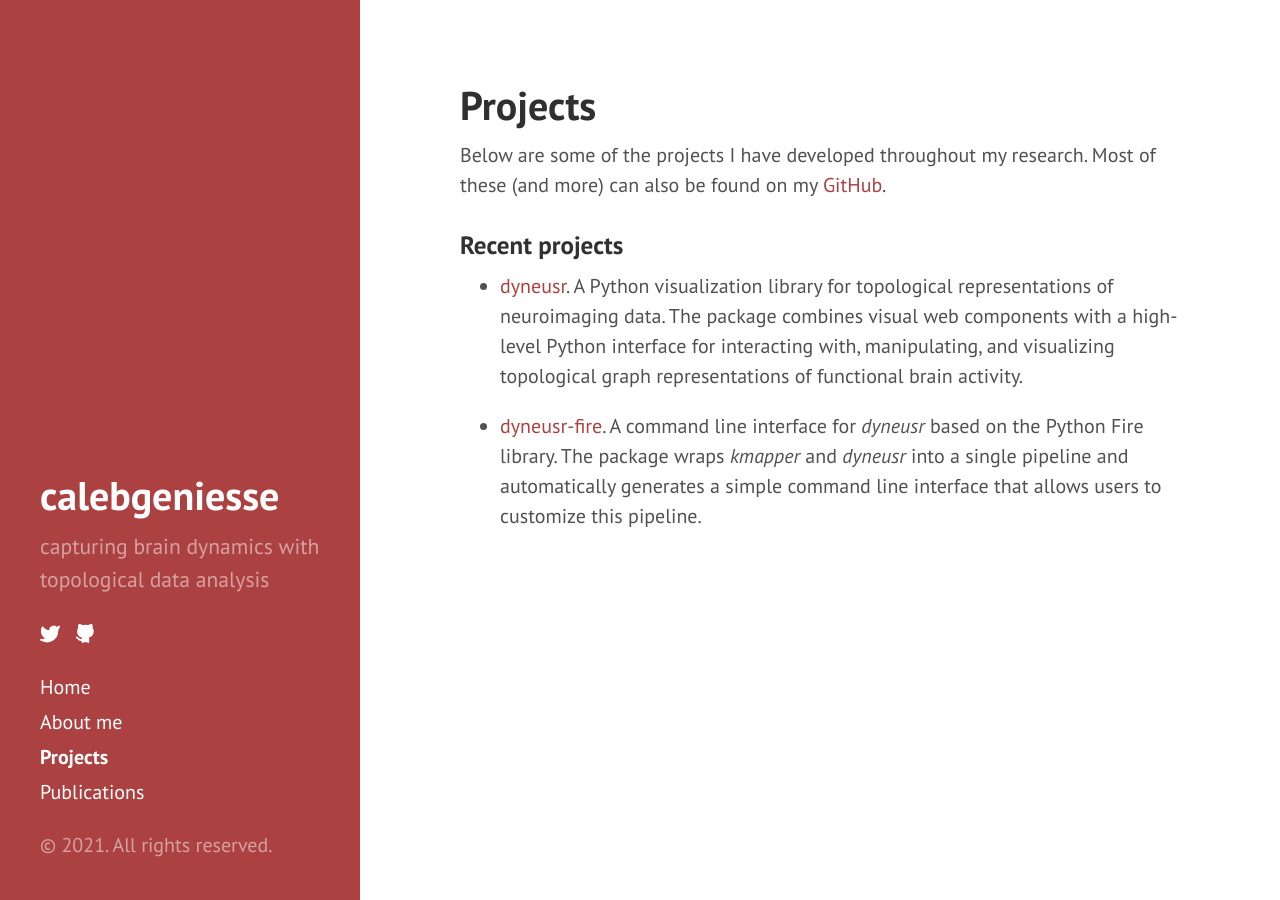
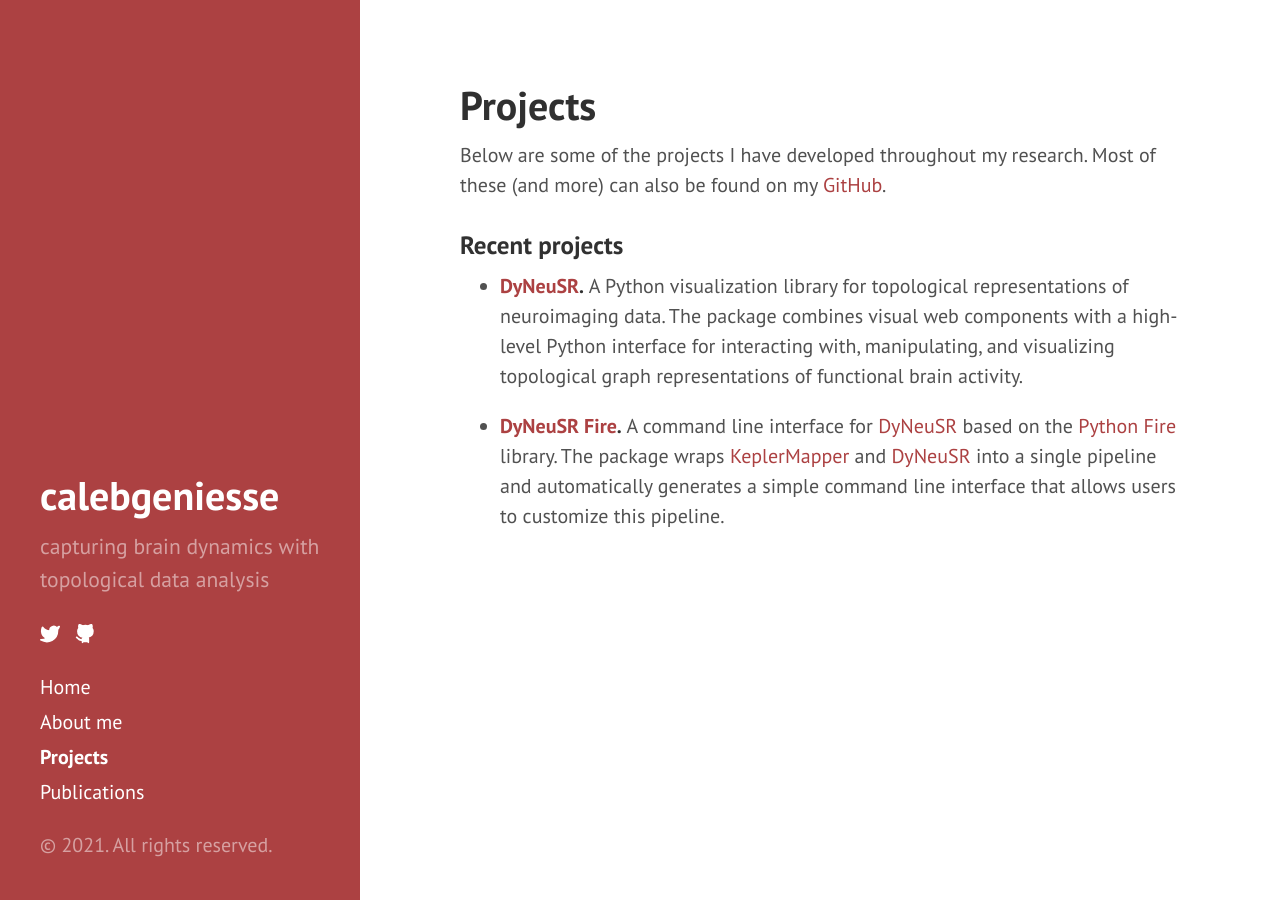
Before and after one commit to calebgeniesse/calebgeniesse.github.io, a Jekyll site: the page built from projects.md, in a window 1280 px wide. Built offline with Jekyll 4.4.1, drawn with Linux system fonts in a browser that asks for light colours.

Commit message:
Update projects.md

```diff
--- a/projects.md
+++ b/projects.md
@@ -8,6 +8,6 @@ Below are some of the projects I have developed throughout my research. Most of
 
 ### Recent projects
 
-- [dyneusr](https://braindynamicslab.github.io/dyneusr/). A Python visualization library for topological representations of neuroimaging data. The package combines visual web components with a high-level Python interface for interacting with, manipulating, and visualizing topological graph representations of functional brain activity.
+- **[DyNeuSR](https://braindynamicslab.github.io/dyneusr/).** A Python visualization library for topological representations of neuroimaging data. The package combines visual web components with a high-level Python interface for interacting with, manipulating, and visualizing topological graph representations of functional brain activity.
 
-- [dyneusr-fire](https://braindynamicslab.github.io/dyneusr-fire/). A command line interface for *dyneusr* based on the Python Fire library. The package wraps *kmapper* and *dyneusr* into a single pipeline and automatically generates a simple command line interface that allows users to customize this pipeline.
+- **[DyNeuSR Fire](https://braindynamicslab.github.io/dyneusr-fire/).** A command line interface for [DyNeuSR](https://braindynamicslab.github.io/dyneusr/) based on the [Python Fire](https://github.com/google/python-fire) library. The package wraps [KeplerMapper](https://kepler-mapper.scikit-tda.org/en/latest/) and [DyNeuSR](https://braindynamicslab.github.io/dyneusr/) into a single pipeline and automatically generates a simple command line interface that allows users to customize this pipeline.
```
